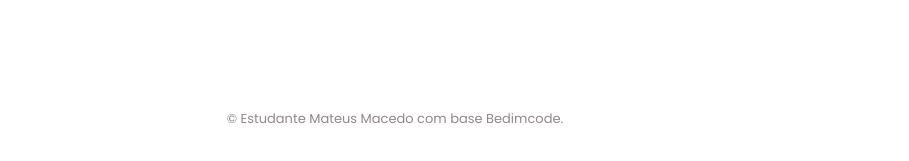
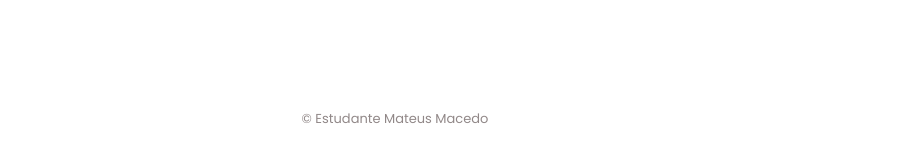
Before and after one commit to macedocedo/Adote.CachorroChorro, a plain HTML site: page index.html in a window 1280 px wide. Shown: the part 2343-2504 px from the top of the page, without its empty margins (245-1154 px from the left). Drawn offline with nearby package versions, Linux system fonts and the light colour scheme; a script that the page names is missing.

Commit message:
Update index.html

```diff
--- a/index.html
+++ b/index.html
@@ -210,7 +210,7 @@
                 <img src="" alt="" class="footer__img2">
             </div>
 
-            <span class="footer__copy">&#169; Estudante Mateus Macedo com base Bedimcode.</span>
+            <span class="footer__copy">&#169; Estudante Mateus Macedo </span>
         </footer>
 
         <!--=============== SCROLL UP ===============-->
```
